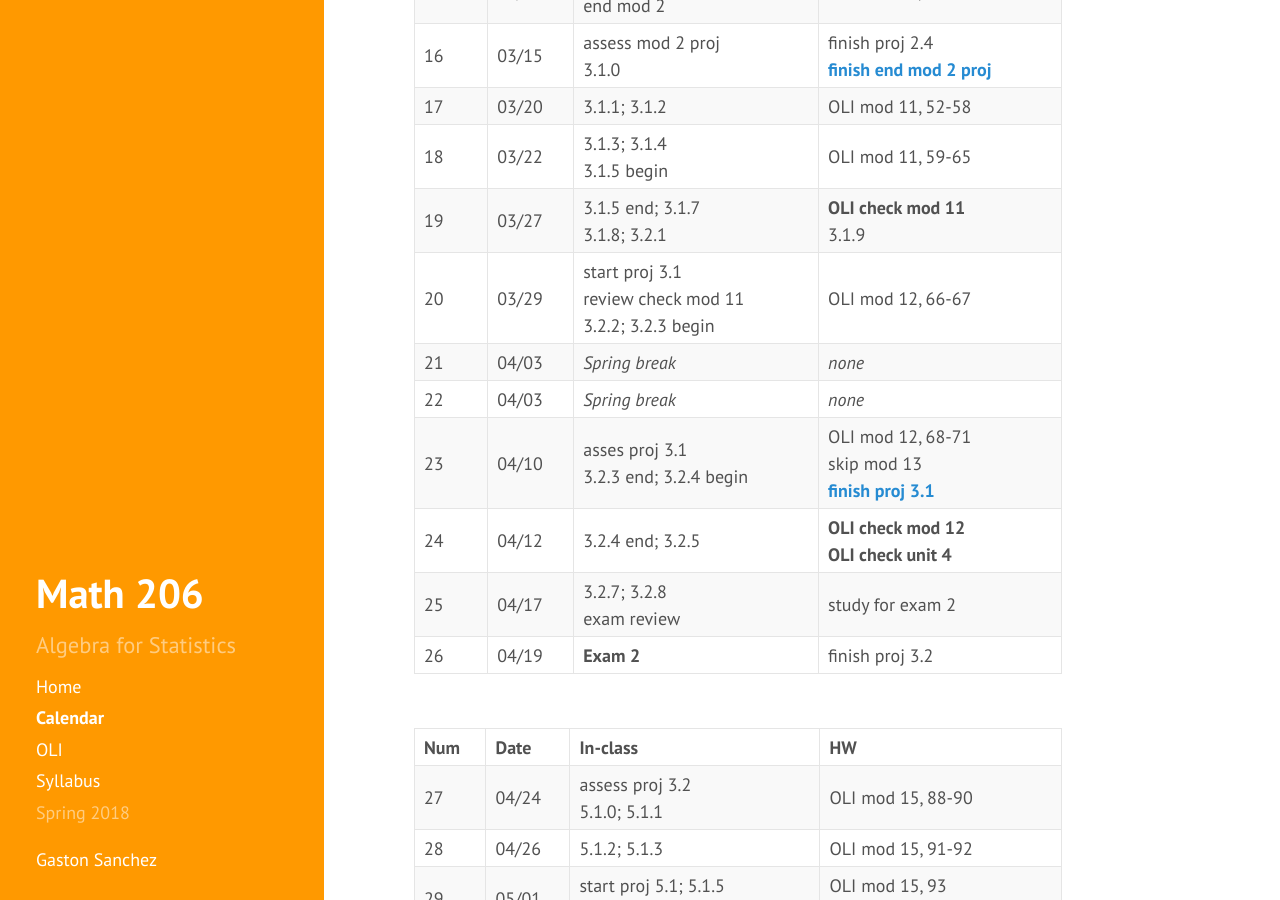
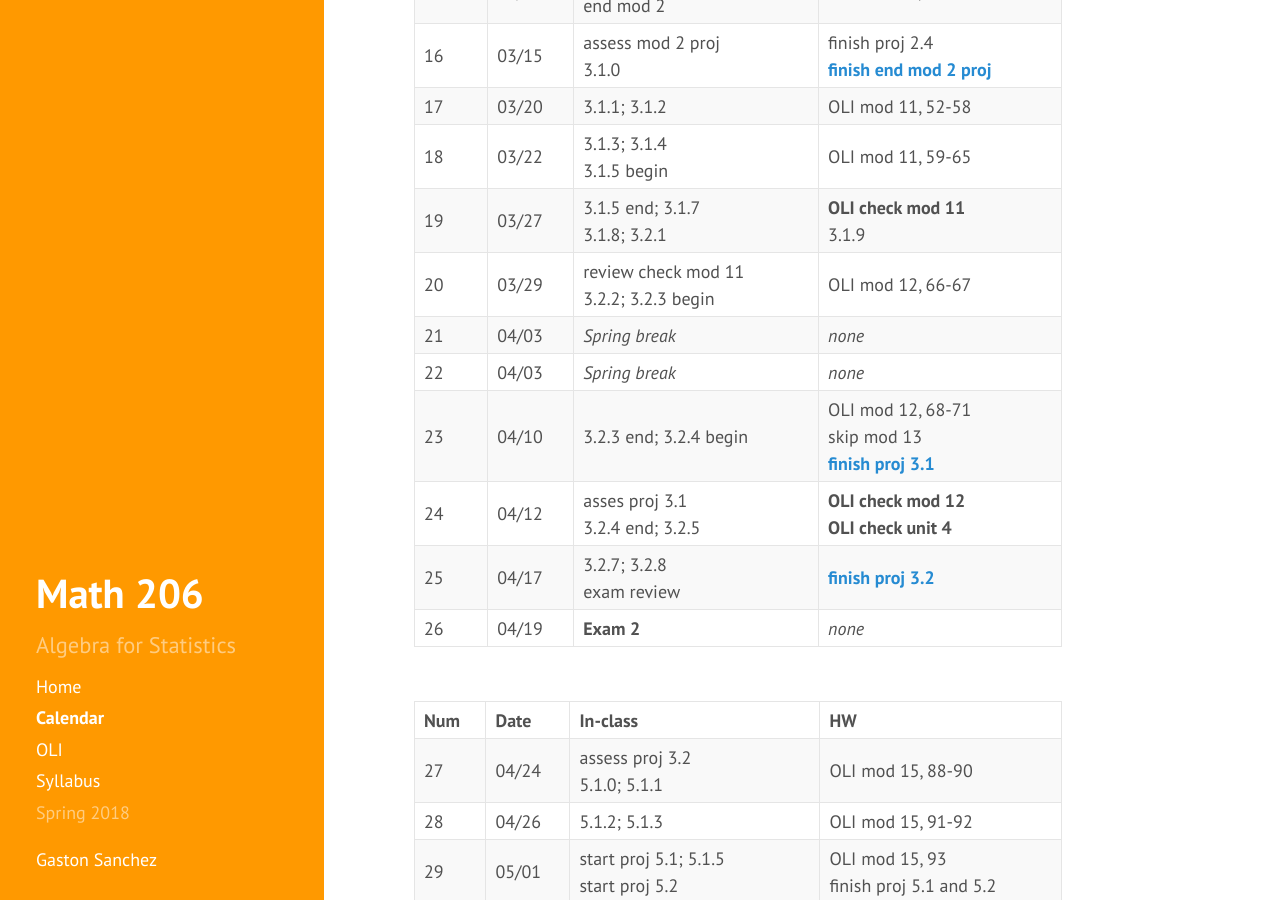
Before and after one commit to gastonstat/math206, a Jekyll site: the page built from calendar.md, in a window 1280 px wide and 900 px high, scrolled down 1302 px. Built offline with Jekyll 4.4.1, drawn with Linux system fonts in a browser that asks for light colours; nearby versions of some CDN libraries.

Commit message:
calendar: add link for proj 3.2

```diff
--- a/calendar.md
+++ b/calendar.md
@@ -158,8 +158,7 @@ Note: Checkpoints are due by the next day of classes from the day displayed on t
     <tr>
       <td>20</td>
       <td>03/29</td>
-      <td>start proj 3.1<br>
-          review check mod 11<br>
+      <td>review check mod 11<br>
       	  3.2.2; 3.2.3 begin</td>
       <td>OLI mod 12, 66-67</td>
     </tr>
@@ -180,27 +179,27 @@ Note: Checkpoints are due by the next day of classes from the day displayed on t
     <tr>
       <td>23</td>
       <td>04/10</td>
-      <td>asses proj 3.1<br>3.2.3 end; 3.2.4 begin</td>
+      <td>3.2.3 end; 3.2.4 begin</td>
       <td>OLI mod 12, 68-71<br>skip mod 13<br>
         <b><a href="../projects/project3-1.pdf">finish proj 3.1</a></b></td>
     </tr>
     <tr>
       <td>24</td>
       <td>04/12</td>
-      <td>3.2.4 end; 3.2.5</td>
+      <td>asses proj 3.1<br>3.2.4 end; 3.2.5</td>
       <td><b>OLI check mod 12</b><br><b>OLI check unit 4</b></td>
     </tr>
     <tr>
       <td>25</td>
       <td>04/17</td>
       <td>3.2.7; 3.2.8<br>exam review</td>
-      <td>study for exam 2</td>
+      <td><b><a href="../projects/project3-2.pdf">finish proj 3.2</a></b></td>
     </tr>
     <tr>
       <td>26</td>
       <td>04/19</td>
       <td><b>Exam 2</b></td>
-      <td>finish proj 3.2</td>
+      <td><em>none</em></td>
     </tr>
   </tbody>
 </table>
```
